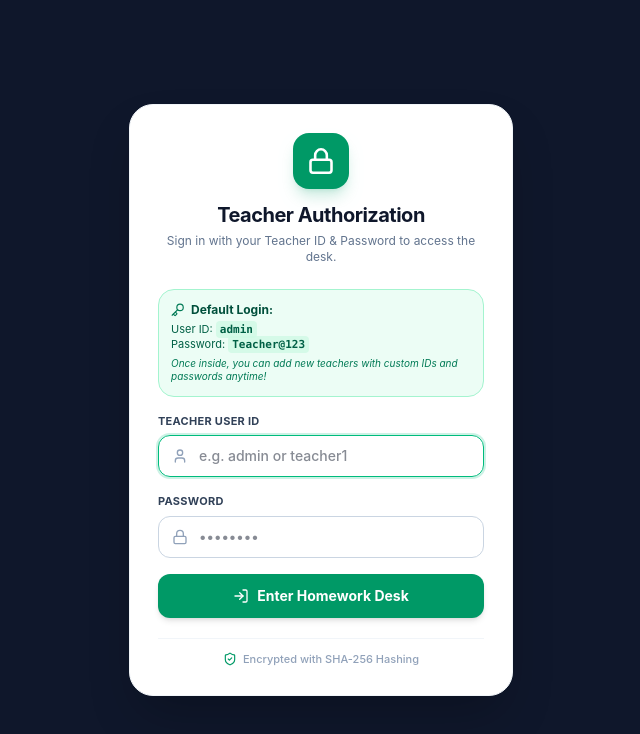
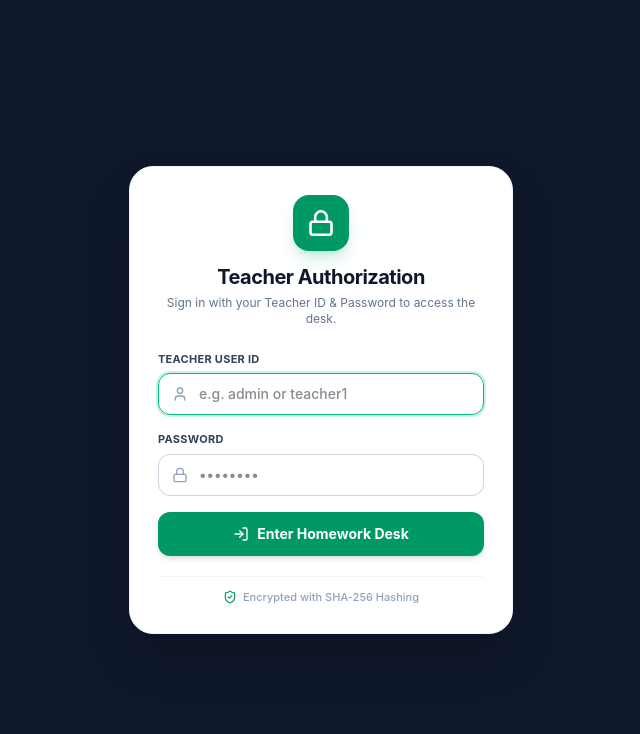
Before and after one commit to kpns1357-dev/Teacher-s-HW-Desk---Daily-Homework-WhatsApp-Tracker, a React (Vite) app: page / in a window 1280 px wide. Shown: the top 734 px of the page, without its empty margins (319-959 px from the left). Built offline with nearby package versions, Linux system fonts and the light colour scheme.

Commit message:
Hide credentials hint from login authorization screen

```diff
--- a/src/AuthScreen.jsx
+++ b/src/AuthScreen.jsx
@@ -1,6 +1,6 @@
 import React, { useState } from 'react';
 import { verifyTeacher } from './dataService';
-import { Lock, User, AlertCircle, LogIn, ShieldCheck, Key } from 'lucide-react';
+import { Lock, User, AlertCircle, LogIn, ShieldCheck } from 'lucide-react';
 
 export default function AuthScreen({ onLoginSuccess }) {
   const [userId, setUserId] = useState('');
@@ -48,21 +48,6 @@ export default function AuthScreen({ onLoginSuccess }) {
           </p>
         </div>
 
-        {/* Master password hint for initial login */}
-        <div className="mb-4 p-3 rounded-2xl bg-emerald-50 border border-emerald-200 text-xs text-emerald-900">
-          <div className="flex items-center gap-1.5 font-bold mb-1">
-            <Key className="w-3.5 h-3.5 text-emerald-700" />
-            <span>Default Login:</span>
-          </div>
-          <p className="text-[11px] text-emerald-800">
-            User ID: <code className="bg-emerald-100/80 px-1 py-0.5 rounded font-mono font-bold">admin</code>
-            <br />
-            Password: <code className="bg-emerald-100/80 px-1 py-0.5 rounded font-mono font-bold">Teacher@123</code>
-          </p>
-          <p className="text-[10px] text-emerald-700 mt-1 italic">
-            Once inside, you can add new teachers with custom IDs and passwords anytime!
-          </p>
-        </div>
 
         {errorMsg && (
           <div className="mb-4 p-3 rounded-2xl bg-rose-50 border border-rose-200 text-rose-700 text-xs font-semibold flex items-center gap-2 animate-in fade-in">
```
